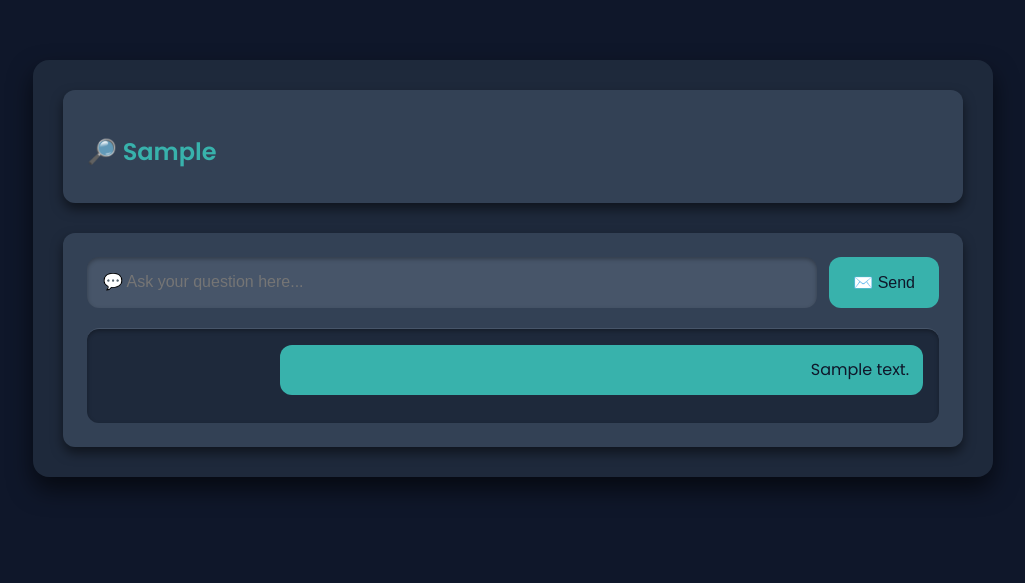
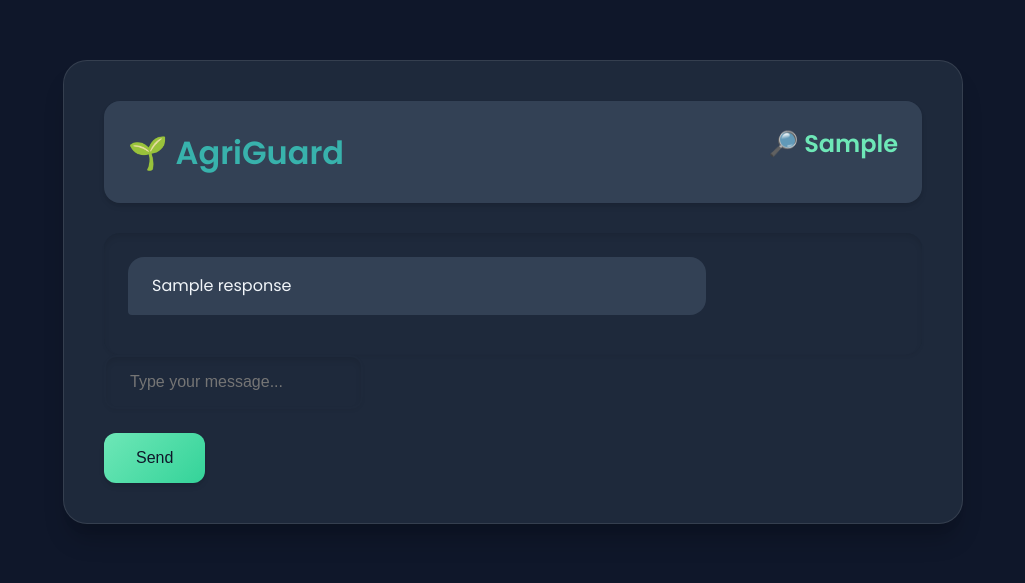
Before and after one commit to Aditya200531/Agri-guard, a Flask app: template flask_site/templates/results.html in a window 1280 px wide. Shown: the top 583 px of the page, without its empty margins (127-1152 px from the left). Run offline with Flask 2, Linux system fonts and the light colour scheme; the template is opened without the code that fills it: most values are stand-ins (such as "Sample title", 1, 10 or a date in 2020).

Commit message:
added QoL updates, style changes

```diff
--- a/flask_site/app.py
+++ b/flask_site/app.py
@@ -2,7 +2,7 @@
 import json
 import uuid
 import time
-from flask import Flask, render_template, request, redirect, url_for, session
+from flask import Flask, render_template, request, redirect, url_for, session, jsonify
 import numpy as np
 import tensorflow as tf
 from PIL import Image
@@ -32,18 +32,21 @@
 # Set up Groq Chatbot
 GROQ_API_KEY = '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'
 GOOGLE_API_KEY = 'AIzaSyBkoorRTaH08H3RFIft4ug6bT1ABexXswI'
-
 os.environ["GOOGLE_API_KEY"] = GOOGLE_API_KEY
 
 llm = ChatGroq(groq_api_key=GROQ_API_KEY, model_name="Llama3-8b-8192")
-prompt = ChatPromptTemplate.from_template("""
-Answer the questions based on the provided context only.
-Provide the most accurate response based on the question.
-<context>
-{context}
-<context>
-Questions: {input}
-""")
+
+prompt = ChatPromptTemplate.from_template(
+    """
+    Answer the questions based on the provided context only.
+    Please provide the most accurate response based on the question
+    <context>
+    {context}
+    <context>
+    Questions: {input}
+    """
+)
+
 
 def vector_embedding():
     embeddings = GoogleGenerativeAIEmbeddings(model="models/embedding-001")
@@ -77,12 +80,19 @@
     if request.method == 'POST':
         file = request.files.get('image')
         if file:
+            # Create a unique filename and save the image
             unique_filename = str(uuid.uuid4()) + "_" + file.filename
             file_path = os.path.join(app.config['UPLOAD_FOLDER'], unique_filename)
             file.save(file_path)
+
+            # Log for debugging
+            print(f"Image saved at: {file_path}")
+
+            # Store the image and clear the chat history
             session['uploaded_image'] = unique_filename
             session['chat_history'] = []
 
+            # Process the image and get the predicted label
             logits = process_image(file_path)
             predicted_index = np.argmax(logits)
             predicted_label = class_labels[predicted_index]
@@ -91,27 +101,39 @@
             return redirect(url_for('results'))
     return render_template('index.html')
 
-@app.route('/results', methods=['GET', 'POST'])
+@app.route('/results')
 def results():
     uploaded_image = session.get('uploaded_image', None)
     model_output = session.get('model_output', None)
     chat_history = session.get('chat_history', [])
-
-    if request.method == 'POST':
-        user_input = request.form.get('user_input')
-        if user_input:
-            response = retrieval_chain.invoke({'input': user_input})
-            bot_response = response['answer']
-
-            chat_history.append(f"User: {user_input}")
-            chat_history.append(f"Bot: {bot_response}")
-            session['chat_history'] = chat_history
-
     return render_template('results.html',
                            uploaded_image=uploaded_image,
                            model_output=model_output,
                            chat_history=chat_history)
 
+@app.route('/chat', methods=['POST'])
+def chat():
+    user_input = request.json.get('user_input')
+    chat_history = session.get('chat_history', [])
+
+    if user_input:
+        response = retrieval_chain.invoke({'input': user_input})
+        bot_response = response['answer']
+
+        # Split response into lines and remove duplicates
+        formatted_response = bot_response.split('\n')
+        unique_lines = set(line.strip() for line in formatted_response if line.strip())  # Remove duplicates and empty lines
+        formatted_response = [f"• {line}" for line in unique_lines]
+
+        chat_history.append(f"User: {user_input}")
+        chat_history.append({'type': 'bot', 'response': formatted_response})
+        session['chat_history'] = chat_history
+
+        return jsonify({'user': user_input, 'bot': formatted_response})
+    return jsonify({'error': 'Invalid input'})
+
+
+
 if __name__ == '__main__':
     if not os.path.exists(UPLOAD_FOLDER):
         os.makedirs(UPLOAD_FOLDER)
--- a/flask_site/static/css/styles.css
+++ b/flask_site/static/css/styles.css
@@ -1,81 +1,109 @@
-@import url('https://fonts.googleapis.com/css2?family=Poppins:wght@400;600&display=swap');
+@import url('https://fonts.googleapis.com/css2?family=Poppins:wght@300;400;500;600&display=swap');
+
+:root {
+    --primary: #6EE7B7;
+    --primary-dark: #34D399;
+    --bg-dark: #0F172A;
+    --bg-card: #1E293B;
+    --bg-elevated: #334155;
+    --text-primary: #F1F5F9;
+    --text-secondary: #94A3B8;
+    --shadow-sm: 0 4px 6px -1px rgba(0, 0, 0, 0.1), 0 2px 4px -1px rgba(0, 0, 0, 0.06);
+    --shadow-lg: 0 20px 25px -5px rgba(0, 0, 0, 0.2), 0 10px 10px -5px rgba(0, 0, 0, 0.04);
+}
+
+* {
+    margin: 0;
+    padding: 0;
+    box-sizing: border-box;
+    transition: all 0.3s ease;
+}
 
 body {
-    background-color: #0F172A;
-    color: #E5E7EB;
+    background-color: var(--bg-dark);
+    color: var(--text-primary);
     font-family: 'Poppins', sans-serif;
-    margin: 0;
-    padding: 0;
+    line-height: 1.6;
 }
 
 .container {
     max-width: 700px;
     margin: 80px auto;
     padding: 40px;
-    background-color: #1E293B;
-    border-radius: 16px;
-    box-shadow: 0 12px 24px rgba(0, 0, 0, 0.6);
+    background-color: var(--bg-card);
+    border-radius: 24px;
+    box-shadow: var(--shadow-lg);
+    border: 1px solid rgba(255, 255, 255, 0.1);
+    backdrop-filter: blur(12px);
+}
+
+.header {
+    margin-bottom: 40px;
     text-align: center;
 }
 
-.header {
-    margin-bottom: 30px;
-}
-
 .header h1 {
-    font-size: 36px;
-    color: #38B2AC;
-    margin-bottom: 10px;
+    font-size: 2.5rem;
+    font-weight: 600;
+    background: linear-gradient(135deg, var(--primary) 0%, var(--primary-dark) 100%);
+    -webkit-background-clip: text;
+    -webkit-text-fill-color: transparent;
+    margin-bottom: 16px;
 }
 
 .header p {
-    font-size: 18px;
-    color: #94A3B8;
-    margin-bottom: 0;
+    font-size: 1.1rem;
+    color: var(--text-secondary);
+    font-weight: 300;
 }
 
 .upload-form {
     display: flex;
     flex-direction: column;
-    gap: 20px;
+    gap: 24px;
 }
 
 input[type="file"] {
-    padding: 16px;
-    border: 2px dashed #38B2AC;
-    border-radius: 12px;
-    background-color: #1E293B;
-    color: #E5E7EB;
+    padding: 24px;
+    border: 2px dashed var(--primary);
+    border-radius: 16px;
+    background-color: rgba(110, 231, 183, 0.1);
+    color: var(--text-primary);
     cursor: pointer;
-    transition: border 0.3s;
+    transition: all 0.3s ease;
 }
 
 input[type="file"]:hover {
-    border-color: #2C7A7B;
+    background-color: rgba(110, 231, 183, 0.15);
+    transform: translateY(-2px);
 }
 
 button {
-    padding: 16px 24px;
-    background-color: #38B2AC;
-    color: #0F172A;
+    padding: 16px 32px;
+    background: linear-gradient(135deg, var(--primary) 0%, var(--primary-dark) 100%);
+    color: var(--bg-dark);
     border: none;
     border-radius: 12px;
+    font-weight: 500;
+    font-size: 1rem;
     cursor: pointer;
-    font-size: 16px;
-    transition: background-color 0.3s;
+    transform-origin: center;
+    box-shadow: var(--shadow-sm);
 }
 
 button:hover {
-    background-color: #2C7A7B;
+    transform: translateY(-2px);
+    box-shadow: var(--shadow-lg);
 }
 
 .results-container {
     max-width: 900px;
     margin: 60px auto;
-    padding: 30px;
-    background-color: #1E293B;
-    border-radius: 16px;
-    box-shadow: 0 12px 24px rgba(0, 0, 0, 0.6);
+    padding: 40px;
+    background-color: var(--bg-card);
+    border-radius: 24px;
+    box-shadow: var(--shadow-lg);
+    border: 1px solid rgba(255, 255, 255, 0.1);
 }
 
 .top-bar {
@@ -84,91 +112,136 @@
     justify-content: space-between;
     margin-bottom: 30px;
     padding: 24px;
-    background-color: #334155;
-    border-radius: 12px;
-    box-shadow: 0 6px 12px rgba(0, 0, 0, 0.5);
+    background-color: var(--bg-elevated);
+    border-radius: 16px;
+    box-shadow: var(--shadow-sm);
 }
 
 .image-preview img {
     width: 150px;
     height: auto;
-    border-radius: 12px;
-    border: 2px solid #38B2AC;
-    box-shadow: 0 6px 12px rgba(0, 0, 0, 0.5);
+    border-radius: 16px;
+    border: 2px solid var(--primary);
+    box-shadow: var(--shadow-sm);
+    transition: transform 0.3s ease;
+}
+
+.image-preview img:hover {
+    transform: scale(1.05);
 }
 
 .disease-info h2 {
-    font-size: 24px;
-    color: #38B2AC;
-    margin-bottom: 10px;
+    font-size: 1.5rem;
+    color: var(--primary);
+    margin-bottom: 16px;
+    font-weight: 600;
 }
 
 .chatbox {
-    margin-top: 30px;
-    padding: 24px;
-    background-color: #334155;
-    border-radius: 12px;
-    box-shadow: 0 6px 12px rgba(0, 0, 0, 0.5);
+    margin-top: 40px;
+    padding: 32px;
+    background-color: var(--bg-elevated);
+    border-radius: 16px;
+    box-shadow: var(--shadow-sm);
 }
 
 .chat-input {
     display: flex;
-    gap: 12px;
-    margin-bottom: 20px;
+    gap: 16px;
+    margin-bottom: 24px;
 }
 
 input[type="text"] {
     flex: 1;
-    padding: 16px;
+    padding: 16px 24px;
     border-radius: 12px;
-    border: none;
-    background-color: #475569;
-    color: #E5E7EB;
-    font-size: 16px;
-    box-shadow: inset 0 2px 4px rgba(0, 0, 0, 0.3);
+    border: 2px solid transparent;
+    background-color: var(--bg-card);
+    color: var(--text-primary);
+    font-size: 1rem;
+    box-shadow: inset var(--shadow-sm);
 }
 
 input[type="text"]:focus {
     outline: none;
-    border: 2px solid #38B2AC;
+    border-color: var(--primary);
+    background-color: rgba(110, 231, 183, 0.1);
 }
 
 .chat-history {
     max-height: 400px;
     overflow-y: auto;
-    padding: 16px;
-    border-top: 1px solid #475569;
-    background-color: #1E293B;
-    border-radius: 12px;
-    box-shadow: inset 0 2px 4px rgba(0, 0, 0, 0.3);
+    padding: 24px;
+    background-color: var(--bg-card);
+    border-radius: 16px;
+    box-shadow: inset var(--shadow-sm);
+    scrollbar-width: thin;
+    scrollbar-color: var(--primary) var(--bg-card);
+}
+
+.chat-history::-webkit-scrollbar {
+    width: 6px;
+}
+
+.chat-history::-webkit-scrollbar-track {
+    background: var(--bg-card);
+}
+
+.chat-history::-webkit-scrollbar-thumb {
+    background-color: var(--primary);
+    border-radius: 20px;
 }
 
 .message {
-    padding: 14px;
-    border-radius: 12px;
-    margin-bottom: 12px;
-    font-size: 16px;
-    line-height: 1.4;
+    padding: 16px 24px;
+    border-radius: 16px;
+    margin-bottom: 16px;
+    font-size: 1rem;
+    line-height: 1.6;
     max-width: 75%;
-    word-wrap: break-word;
+    animation: messageSlide 0.3s ease-out;
+}
+
+@keyframes messageSlide {
+    from {
+        opacity: 0;
+        transform: translateY(20px);
+    }
+    to {
+        opacity: 1;
+        transform: translateY(0);
+    }
 }
 
 .message.user {
-    background-color: #38B2AC;
-    text-align: right;
-    color: #0F172A;
+    background: linear-gradient(135deg, var(--primary) 0%, var(--primary-dark) 100%);
+    color: var(--bg-dark);
     margin-left: auto;
-    margin-right: 0;
+    border-bottom-right-radius: 4px;
 }
 
 .message.bot {
-    background-color: #64748B;
-    text-align: left;
-    color: #E5E7EB;
-    margin-left: 0;
+    background-color: var(--bg-elevated);
+    color: var(--text-primary);
     margin-right: auto;
+    border-bottom-left-radius: 4px;
 }
 
 .message p {
     margin: 0;
 }
+
+@media (max-width: 768px) {
+    .container, .results-container {
+        margin: 20px;
+        padding: 24px;
+    }
+
+    .header h1 {
+        font-size: 2rem;
+    }
+
+    .message {
+        max-width: 85%;
+    }
+}
--- a/flask_site/templates/results.html
+++ b/flask_site/templates/results.html
@@ -12,32 +12,32 @@
 <body>
     <div class="results-container">
         <div class="top-bar">
-            {% if uploaded_image %}
-            <div class="image-preview">
-                <img src="{{ url_for('static', filename='uploads/' + uploaded_image) }}" alt="Uploaded Image">
-            </div>
-            {% endif %}
+            <h1 style="color:#38B2AC;">🌱 AgriGuard</h1>
             <div class="disease-info">
                 <h2>🔎 <span>{{ model_output }}</span></h2>
             </div>
         </div>
-        <div class="chatbox">
-            <form method="post" class="chat-input">
-                <input type="text" name="user_input" placeholder="💬 Ask your question here..." required>
-                <button type="submit">✉️ Send</button>
-            </form>
-            <div class="chat-history">
-                {% for message in chat_history %}
-                    <div class="message {{ 'user' if loop.index is odd else 'bot' }}">
+        <div id="chat-history" class="chat-history">
+            {% for message in chat_history %}
+                <div class="message {{ 'user' if message.startswith('User:') else 'bot' }}">
+                    {% if message.startswith('User:') %}
                         <p>{{ message }}</p>
-                    </div>
-                {% endfor %}
-            </div>
+                    {% else %}
+                        <p>{{ message['response'] }}</p>
+                    {% endif %}
+                </div>
+            {% endfor %}
         </div>
+
+        <!-- Chat Form -->
+        <form id="chat-form">
+            <input type="text" id="user-input" class="chat-input" placeholder="Type your message..." required>
+            <button type="submit">Send</button>
+        </form>
     </div>
 
     <script>
-        // Add some animated flourishes
+        // Add animated flourishes
         anime({
             targets: '.top-bar',
             translateY: [-20, 0],
@@ -46,6 +46,7 @@
             delay: 200,
             easing: 'easeOutExpo'
         });
+
         anime({
             targets: '.chatbox',
             translateY: [20, 0],
@@ -54,13 +55,59 @@
             delay: 400,
             easing: 'easeOutExpo'
         });
+
         anime({
             targets: '.chat-input',
-            translateY: [10, 0],
+            translateY: [20, 0],
             opacity: [0, 1],
-            duration: 600,
+            duration: 800,
             delay: 600,
             easing: 'easeOutExpo'
+        });
+
+        // Handle form submission and chat interactions
+        document.getElementById('chat-form').addEventListener('submit', function(e) {
+            e.preventDefault();
+            const userInput = document.getElementById('user-input').value;
+            document.getElementById('user-input').value = ''; // Clear input field
+
+            fetch('/chat', {
+                method: 'POST',
+                headers: {
+                    'Content-Type': 'application/json'
+                },
+                body: JSON.stringify({ user_input: userInput })
+            })
+            .then(response => response.json())
+            .then(data => {
+                const chatHistory = document.getElementById('chat-history');
+
+                // Append user message
+                const userMessage = document.createElement('div');
+                userMessage.classList.add('message', 'user');
+                userMessage.innerHTML = `<p>User: ${data.user}</p>`;
+                chatHistory.appendChild(userMessage);
+
+                // Append bot response as ordered list without periods after the number
+                const botMessage = document.createElement('div');
+                botMessage.classList.add('message', 'bot');
+                const uniqueResponses = new Set(data.bot);
+                let number = 1;
+
+                uniqueResponses.forEach(line => {
+                    const botResponse = document.createElement('p');
+                    botResponse.textContent = `${number} ${line}`; // No period after the number
+                    botResponse.style.marginBottom = "10px"; // Add spacing between lines
+                    botMessage.appendChild(botResponse);
+                    number++; // Increment the number for each line
+                });
+
+                chatHistory.appendChild(botMessage);
+
+                // Scroll to the bottom of the chat history
+                chatHistory.scrollTop = chatHistory.scrollHeight;
+            })
+            .catch(err => console.error('Error:', err));
         });
     </script>
 </body>
```
